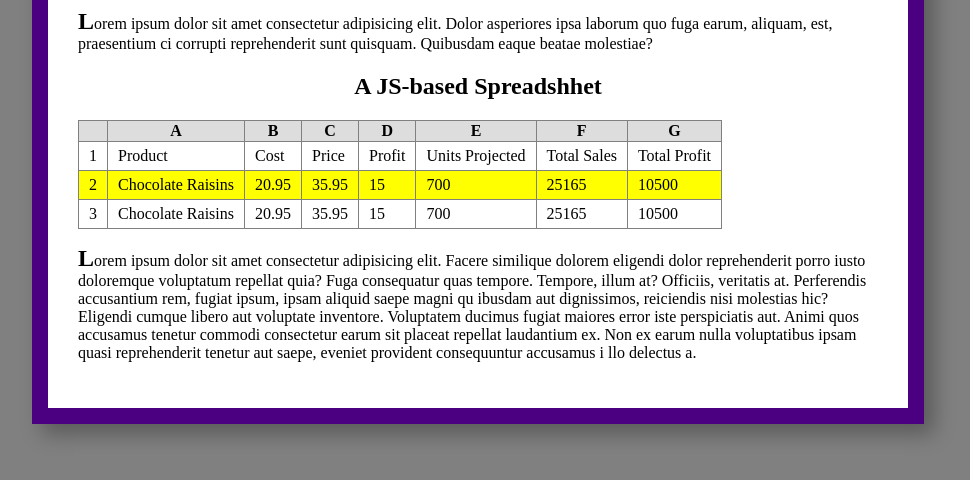
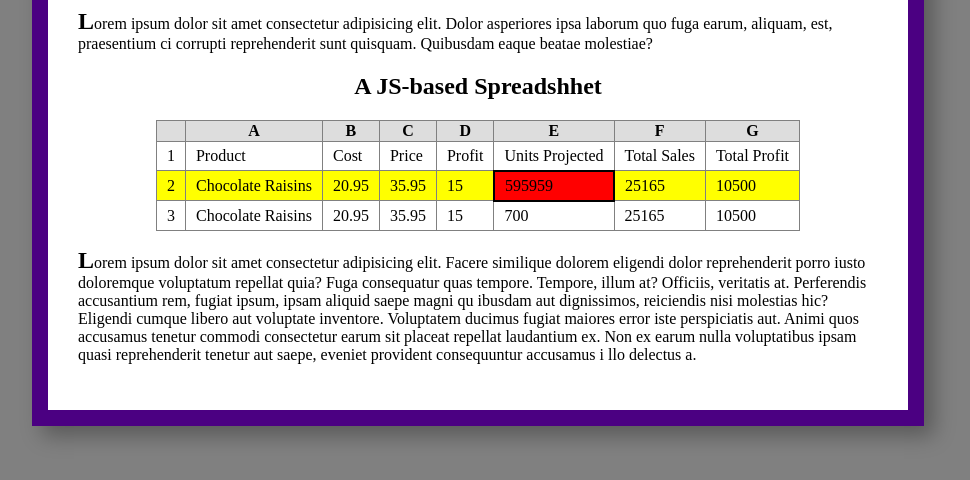
Before and after one commit to alex-chicko/excel_sheet_javascript, a plain HTML site: page index.html in a window 1280 px wide. Shown: the part 144-624 px from the top of the page, without its empty margins (162-1132 px from the left). Drawn offline with Linux system fonts and the light colour scheme.

Commit message:
[STEP11] Adding Js

```diff
--- /dev/null
+++ b/excel.js
@@ -0,0 +1,16 @@
+console.log("Running");
+
+let unitCol = document.querySelector("#units");
+
+console.log(unitCol);
+
+
+
+
+
+
+unitCol.style.backgroundColor= "red";
+
+unitCol.style.border="2px solid black"
+
+unitCol.textContent="595959"
--- a/index.html
+++ b/index.html
@@ -53,7 +53,7 @@
                     <td>20.95</td>
                     <td>35.95</td>
                     <td>15</td>
-                    <td>700</td>
+                    <td id="units" contenteditable="true">700</td>
                     <td>25165</td>
                     <td>10500</td>
                 </tr>
@@ -85,7 +85,7 @@
             llo delectus a.</p>
     </section>
 
-
+    <script src="excel.js"></script>
 </body>
 
 </html>
--- a/style.css
+++ b/style.css
@@ -14,6 +14,7 @@ body {
 
 table {
     border-collapse: collapse;
+    margin: 0 auto;
 }
 
 h1 {
```
